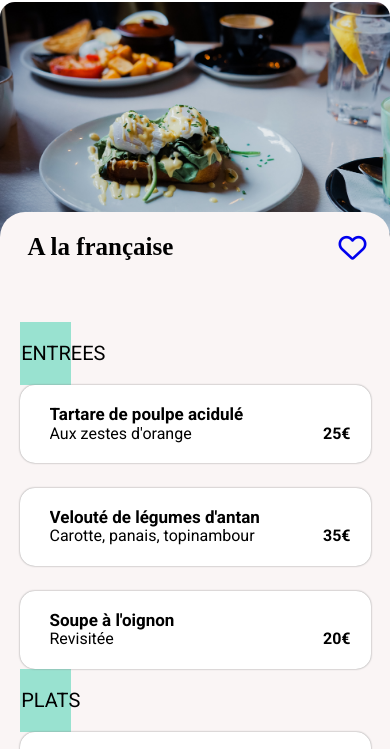
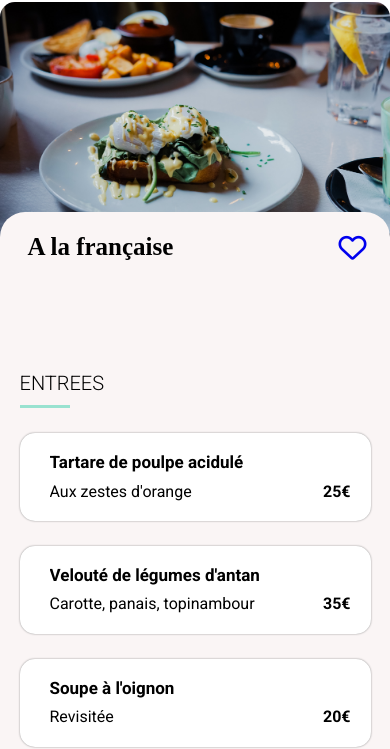
Before and after one commit to Yaddaden/Ohmyfood, a website: page a-la-francaise.html in a window 390 px wide. Shown: the part 73-822 px from the top of the page. Drawn offline with Linux system fonts and the light colour scheme; a web font is replaced by a local one.

Commit message:
changement style.scss

```diff
--- a/sass/style.scss
+++ b/sass/style.scss
@@ -238,13 +238,14 @@ padding: 16px;
   gap: 25px;
 }
 &__menu {
-  font-weight: 400;
+  font-weight: 300;
   font-size: 20px;
-  padding: 20px 0;
-  background: $green;
+  padding: 10px 0 10px 0;
+  border-bottom: 3px solid $green;
   width: 50px;
+  margin: 40px 0 25px 0;
+}
 
-}
 &__carte {
   box-shadow: 0px 0px 2px $grey;
   padding: 20px 20px 20px 30px;
@@ -269,6 +270,7 @@ padding: 16px;
   justify-content: space-between;
   font-weight: 400;
   font-size: 16px;
+  padding-top: 10px;
   text-overflow: ellipsis;
   white-space: nowrap;
   overflow: hidden;
@@ -332,9 +334,7 @@ padding: 16px;
   .page__menu ul li{
     width: auto;
   }
-  .page__menu__menu {
-    padding-left: 2%;
-  }
+
 }
 /*--responsive version mobile--*/
 @media (max-width: 767px) {
@@ -357,9 +357,7 @@ padding: 16px;
     display: flex;
     flex-direction: column;
   }
-  .page__menu__menu {
-    padding-left: 0.5%;
-  }
+
   .page__grise__coeur1 {
     font-size: 28px;
   }
```
Also changed, not shown: css/style.css.
